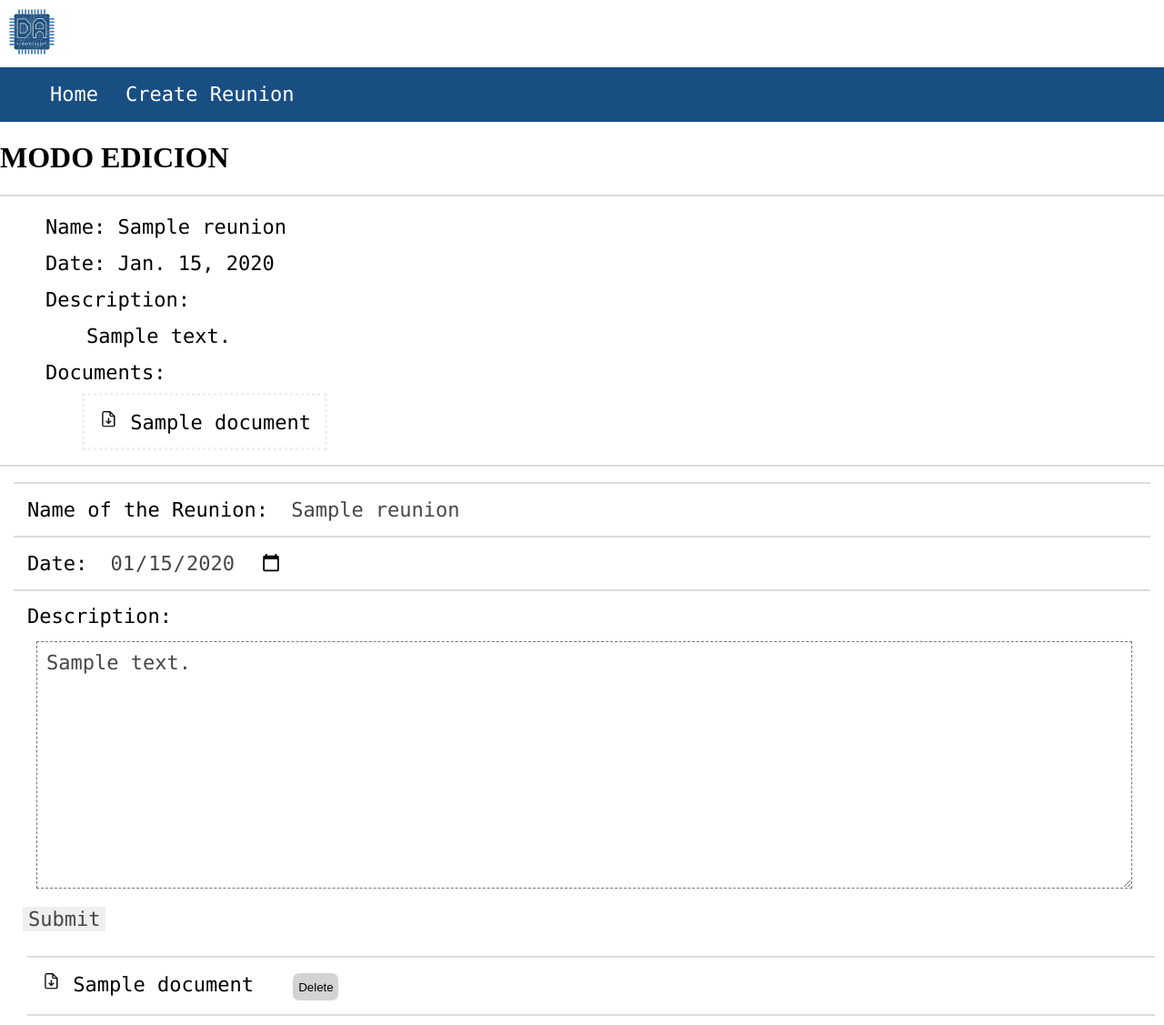
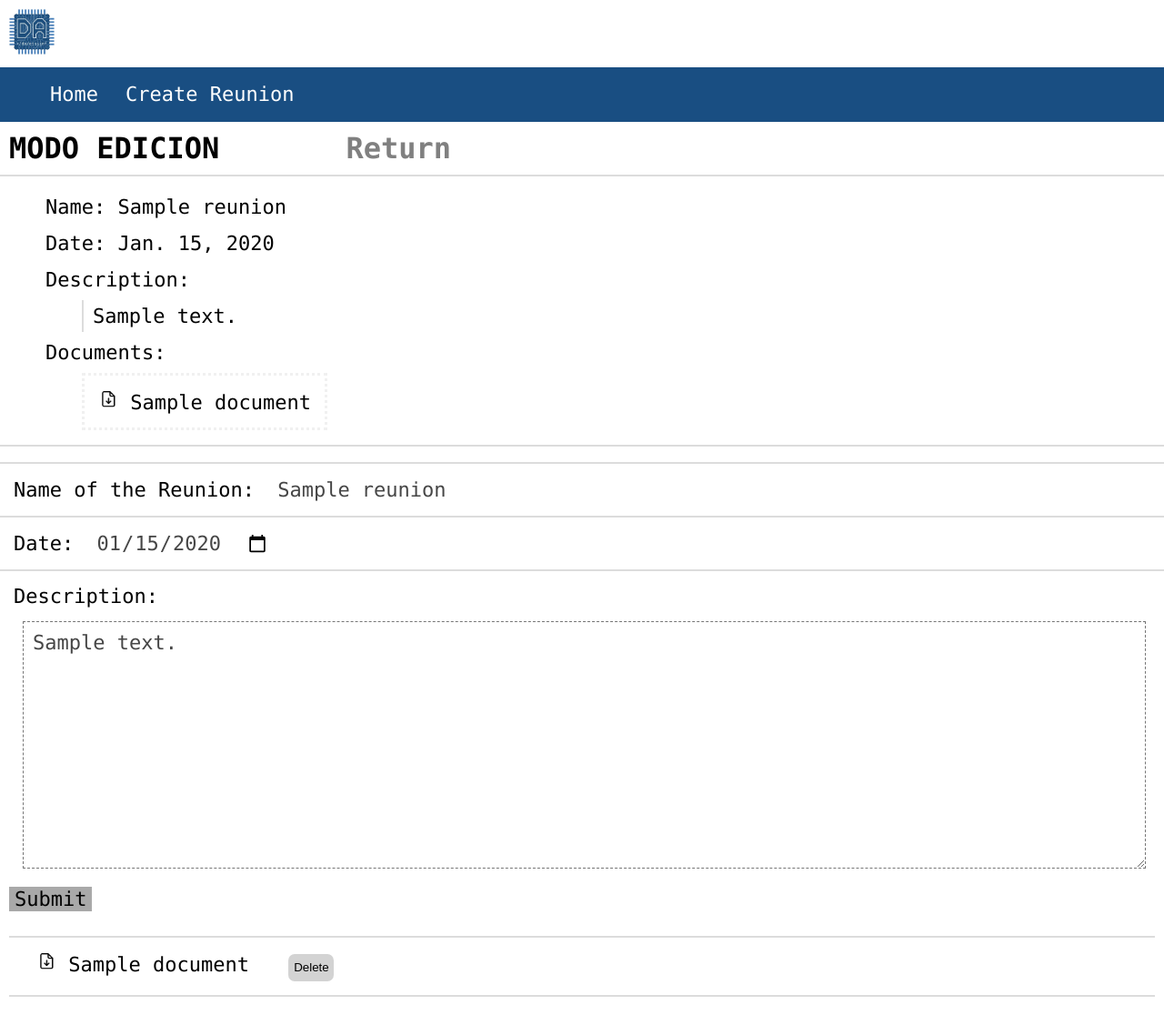
Before and after one commit to DA-ETSIINF/DAgora, a Django app: a page that uses templates/reunionEdition.html in a window 1280 px wide. Shown: the whole page at 91% size. After the commit the page ends 1096 px from the top, so only its background shows below. Run offline with Django 4.2, Linux system fonts and the light colour scheme; tables that the repository leaves empty hold one stand-in row (values such as "Sample post"); parts of the project's set-up code (start-up, migrations or seed data) failed here and were passed over; some libraries are stand-ins or nearby versions.

Commit message:
added button to change from edit to view Info page in the reunionEdition page and enhanced the buttons/links

```diff
--- a/static/css/reunionEdition.css
+++ b/static/css/reunionEdition.css
@@ -2,13 +2,13 @@
     list-style: none;
 
 
-    margin-left: 10px;
-    margin-right: 10px;
+
 
     padding-top:17px;
     padding-bottom:17px;
-    padding-left: 5px;
-    padding-right: 5px;
+
+
+
 
     font-family: "consolas", sans-serif, 'Times New Roman', Times, serif;
 
@@ -57,3 +57,15 @@
     border-color:rgb(220,220,220);
     padding:15px;
 }
+
+#submitButton{
+    color:black!important;
+    background-color:darkgray;
+
+}
+
+#submitButton:hover{
+    background-color:lightgray;
+    color:gray!important;
+
+}
--- a/static/css/reunionPreView.css
+++ b/static/css/reunionPreView.css
@@ -16,10 +16,16 @@
 
     padding:5px;
     margin:5px;
+
+
 }
 
 #reunionInfo ul li.description{
+    border-left-style:solid;
+    border-width:2px;
+    border-color:rgb(220,220,220);
     white-space: pre-wrap;
+    padding-left:10px;
 }
 
 #reunionInfo a{
@@ -55,11 +61,29 @@
     margin-left: 50px !important;
 }
 
+h1 a#reunionEdition{
+    color:gray;
+    text-decoration: none;
+
+
+    margin-left:120px;
+}
+h1 a#reunionEdition:visited{
+    color:gray;
+    text-decoration: none;
+}
+
+h1 a#reunionEdition:hover{
+    color:rgb(220,220,220);
+    text-decoration: none;
+}
+
 
 #documentEdition{
     margin:10px;
-    margin-left: 30px;
+
     padding:15px;
+    padding-left: 30px;
 
     border-top-style:solid;
     border-bottom-style:solid;
@@ -97,3 +121,8 @@
     background-color:lightgray;
 
 }
+
+#editWarning{
+    font-family: "consolas", sans-serif, 'Times New Roman', Times, serif;
+    margin:10px;
+}
--- a/templates/reunionEdition.html
+++ b/templates/reunionEdition.html
@@ -7,7 +7,7 @@
 
 
     <!-- Inicio del cuerpo -->
-    <h1 class="editWarning"> MODO EDICION </h1>
+    <h1 id="editWarning"> MODO EDICION  <a id="reunionEdition" href="../">Return</a> </h1>
 
     <!-- Empieza la lista de usuarios -->
 
@@ -37,7 +37,7 @@
         <form method="post" id="editionForm">
             {% csrf_token %}
             {{reunionForm.as_p}}
-            <input type="submit" value="Submit" name="submitButton">
+            <input type="submit" value="Submit" name="submitButton" id="submitButton">
         </form>
     </div>
 
```
Also changed, not shown: templates/reunion.html (+6 -5 lines).
